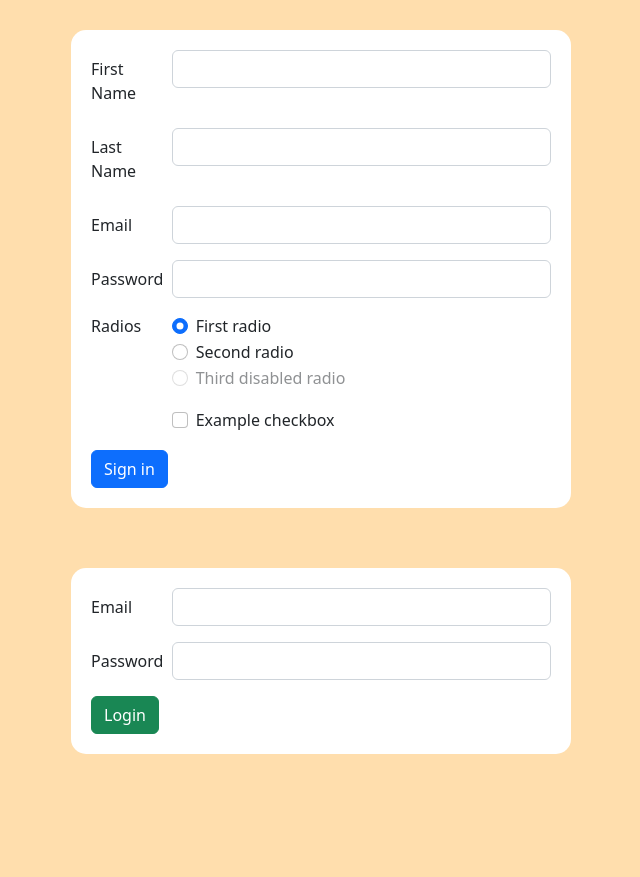
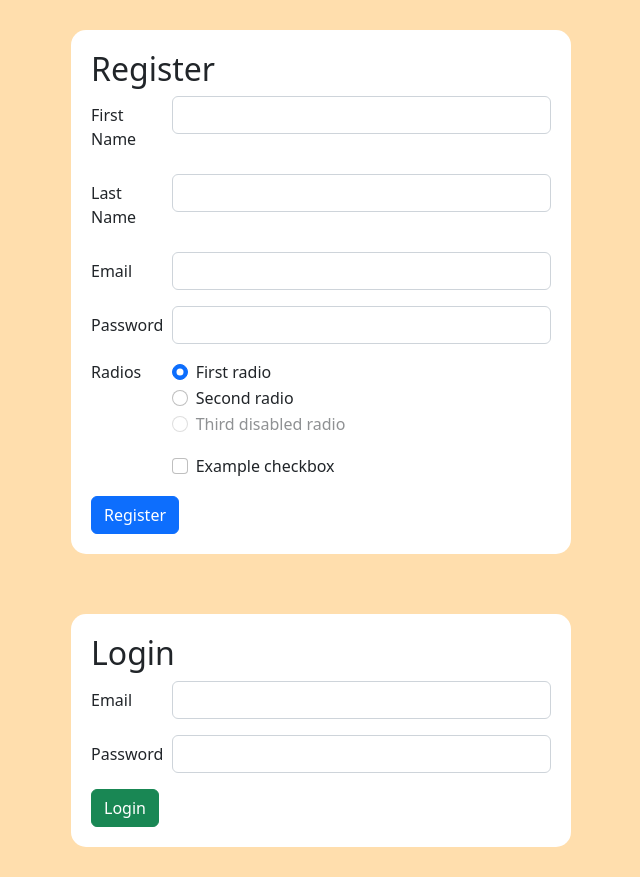
Before and after one commit to dreessen-n/login_and_registration, a Flask app: page / in a window 1280 px wide. Shown: the whole page, without its empty margins (319-959 px from the left). Before the commit the page ends 754 px from the top, so only its background shows below. Run offline with Flask 2, Linux system fonts and the light colour scheme.

Commit message:
Update error messaging

```diff
--- a/flask_app/templates/welcome.html
+++ b/flask_app/templates/dashboard.html
@@ -6,12 +6,12 @@
     <meta name="viewport" content="width=device-width, initial-scale=1.0">
     <link rel="stylesheet" href="https://cdn.jsdelivr.net/npm/bootstrap@5.2.0-beta1/dist/css/bootstrap.min.css">
     <link rel="stylesheet" href="{{ url_for('static', filename='/css/style.css') }}">
-    <title>Welcome</title>
+    <title>Dashboard</title>
 </head>
 <body>
     <div class="container">
         <h1>Welcome {{ one_user.first_name }} {{ one_user.last_name }}</h1>
-        <a class="btn btn-primary" href="/" role="button">Logout</a>
+        <a class="btn btn-primary" href="/logout" role="button">Logout</a>
     </div>
 
     <script src="https://cdn.jsdelivr.net/npm/bootstrap@5.2.0-beta1/dist/js/bootstrap.bundle.min.js"></script>
--- a/flask_app/templates/index.html
+++ b/flask_app/templates/index.html
@@ -9,9 +9,9 @@
     <title>Login And Registration</title>
 </head>
 <body>
-    <div class="container">
         {% with messages = get_flashed_messages(with_categories=true) %}
             {% if messages %}
+            <div class="container">
                 <div class=flashes>
                 {% for category, message in messages %}
                     <div class="alert alert-{{ category }}" role="alert">
@@ -19,8 +19,11 @@
                     </div>
                 {% endfor %}
                 </div>
+            </div>
             {% endif %}
         {% endwith %}
+    <div class="container">
+        <h2>Register</h2>
         <form action="/register" method="POST">
           <div class="row mb-3">
             <label for="input_first_name" class="col-sm-2 col-form-label">First Name</label>
@@ -79,10 +82,11 @@
               </div>
             </div>
           </div>
-          <button type="submit" class="btn btn-primary">Sign in</button>
+          <button type="submit" class="btn btn-primary">Register</button>
         </form>
     </div>
     <div class="container">
+        <h2>Login</h2>
         <form action"/login", method="POST">
           <div class="row mb-3">
             <label for="inputEmail" class="col-sm-2 col-form-label">Email</label>
```
Lines whose indentation alone changed are shown as unchanged.
